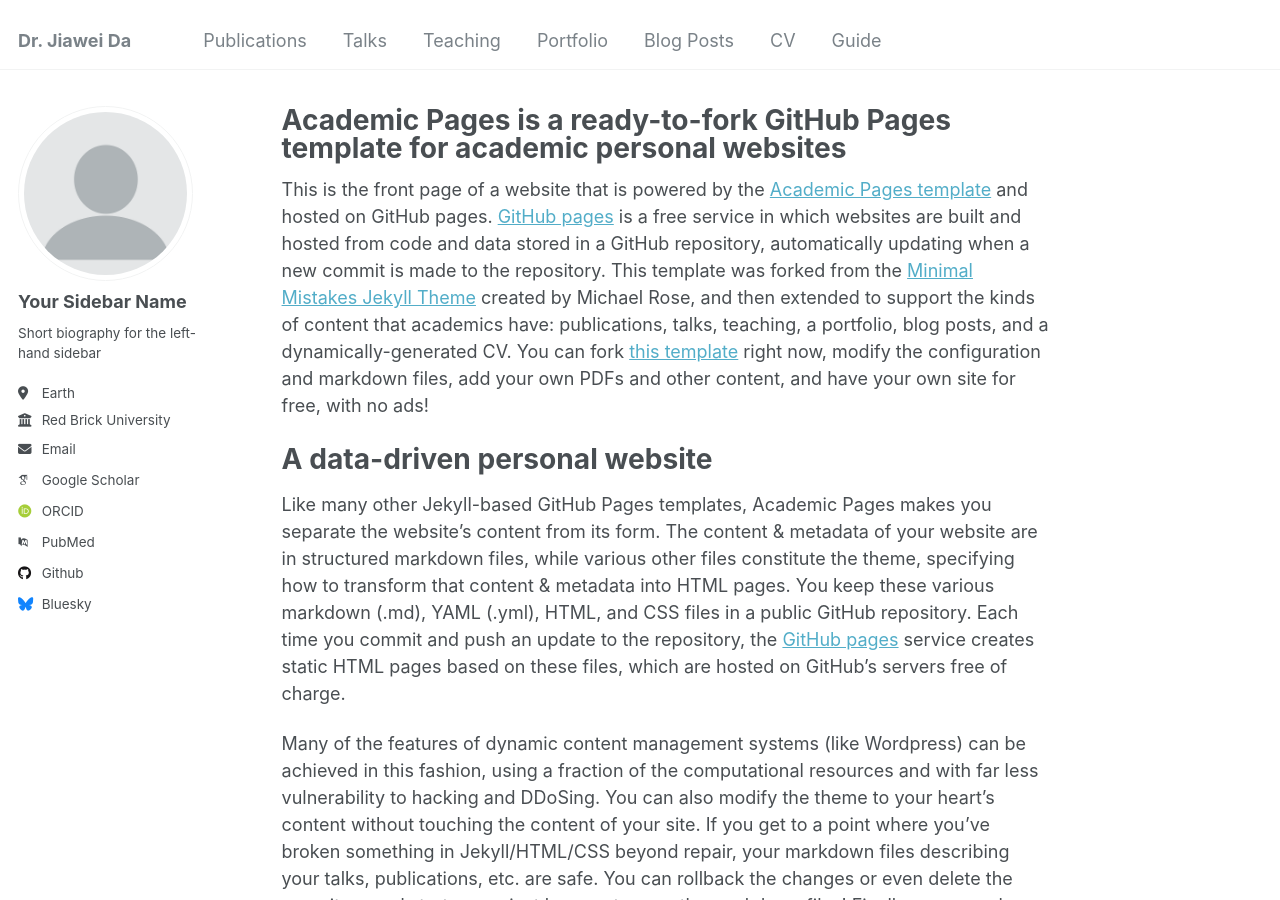
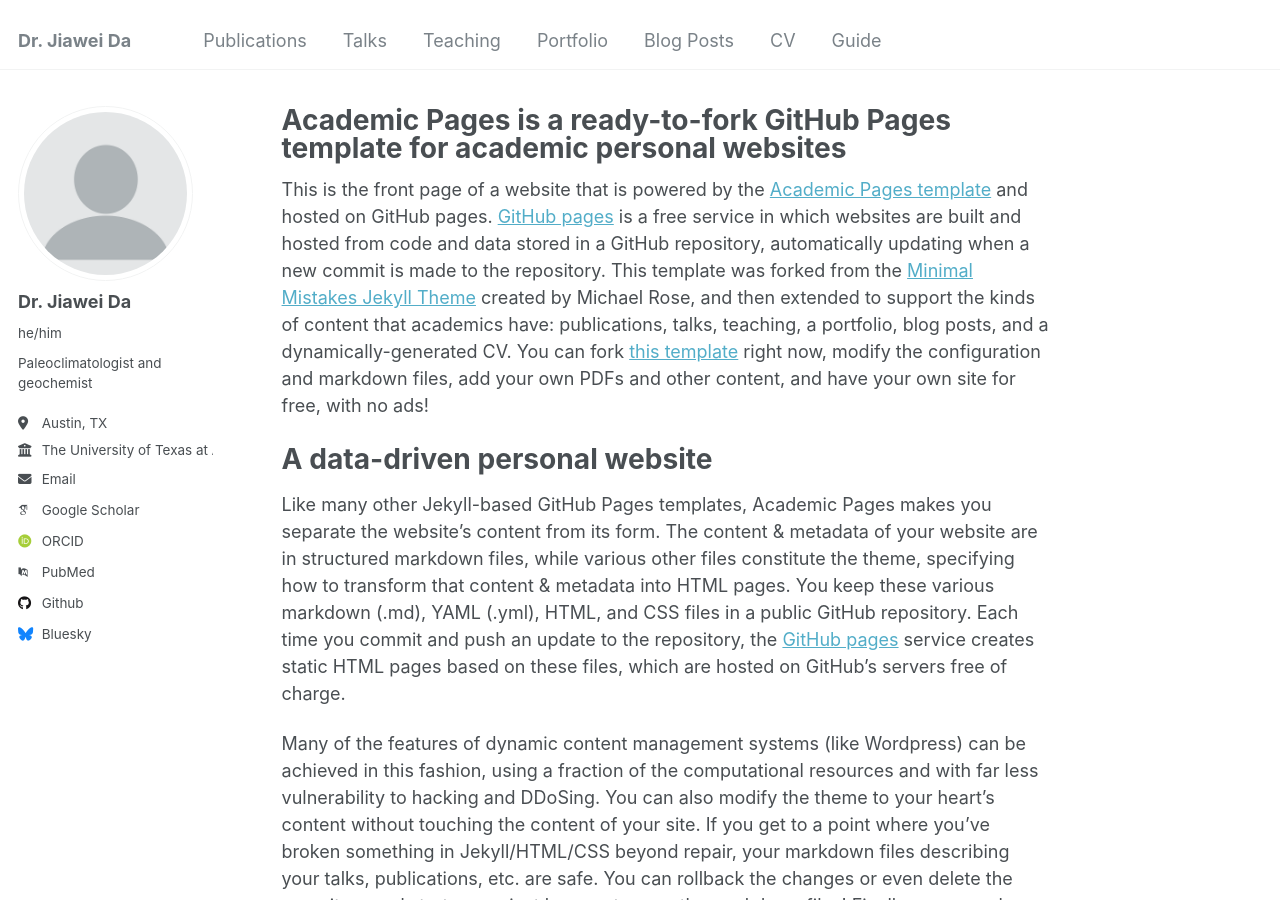
Before and after one commit to da-jiawei/da-jiawei.github.io, a Jekyll site: the page built from _pages/about.md, in a window 1280 px wide and 900 px high. Built offline with Jekyll 4.4.1, drawn with Linux system fonts in a browser that asks for light colours; some web fonts are replaced.

Commit message:
Update _config.yml

```diff
--- a/_config.yml
+++ b/_config.yml
@@ -22,13 +22,13 @@ repository               : "da-jiawei.github.io"
 author:
   # Biographic information
   avatar           : "profile.png"
-  name             : "Your Sidebar Name"
-  pronouns         : # example: "she/her"
-  bio              : "Short biography for the left-hand sidebar"
-  location         : "Earth"
-  employer         : "Red Brick University"
+  name             : "Dr. Jiawei Da"
+  pronouns         : "he/him"
+  bio              : "Paleoclimatologist and geochemist"
+  location         : "Austin, TX"
+  employer         : "The University of Texas at Austin"
   uri              : # URL
-  email            : "none@example.org"
+  email            : "jiawei@utexas.edu"
 
   # Academic websites
   arxiv            : # URL - Update with the correct link to your profile
```
